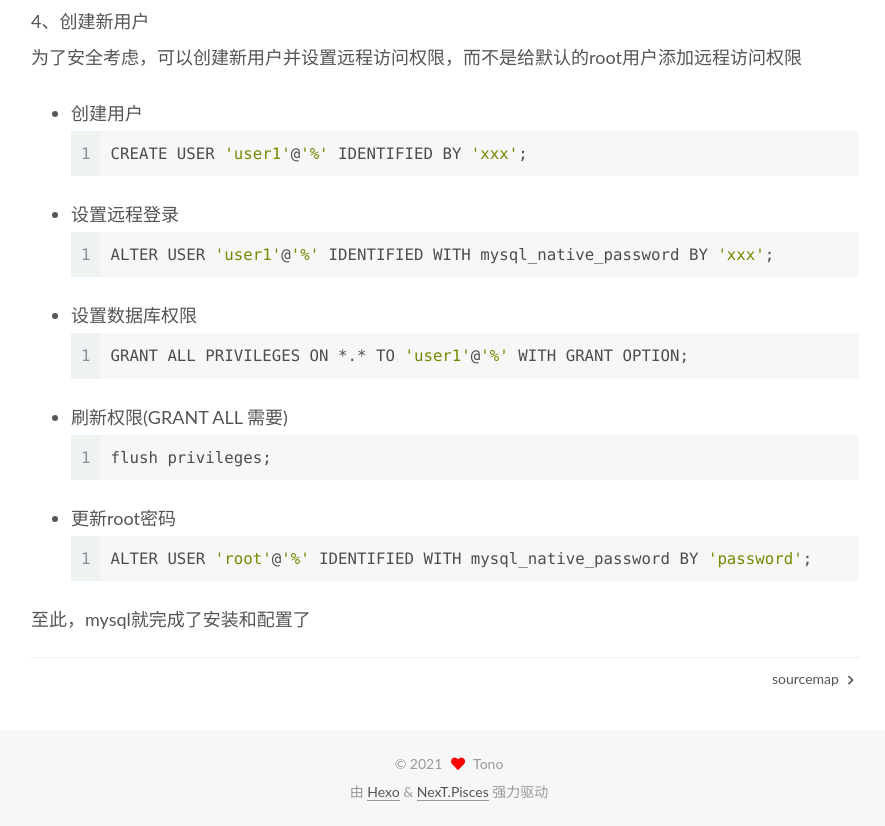
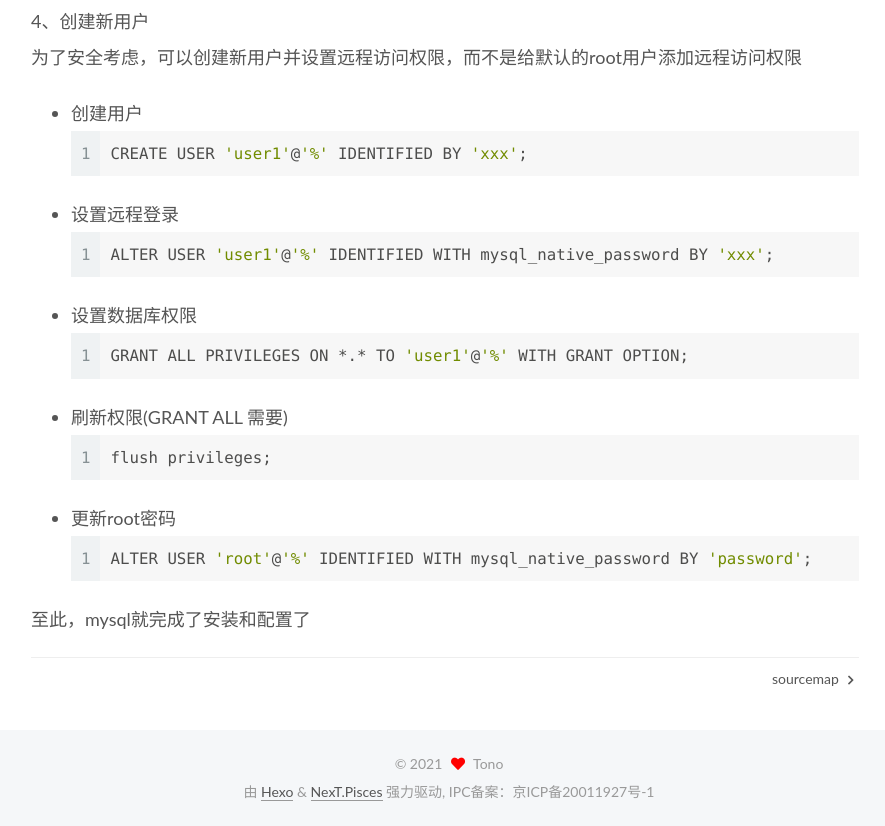
Before and after one commit to tonokim/tonokim.github.io, a plain HTML site: page 2020/07/06/qunhui-mysql/index.html in a window 1280 px wide. Shown: the part 5970-6796 px from the top of the page, without its empty margins (321-1206 px from the left). Drawn offline with Linux system fonts and the light colour scheme.

Commit message:
Site updated: 2021-10-24 22:22:18

```diff
--- a/2020/07/06/qunhui-mysql/index.html
+++ b/2020/07/06/qunhui-mysql/index.html
@@ -370,7 +370,8 @@
   </span>
   <span class="author" itemprop="copyrightHolder">Tono</span>
 </div>
-  <div class="powered-by">由 <a href="https://hexo.io/" class="theme-link" rel="noopener" target="_blank">Hexo</a> & <a href="https://pisces.theme-next.org/" class="theme-link" rel="noopener" target="_blank">NexT.Pisces</a> 强力驱动
+  <div class="powered-by">由 <a href="https://hexo.io/" class="theme-link" rel="noopener" target="_blank">Hexo</a> & <a href="https://pisces.theme-next.org/" class="theme-link" rel="noopener" target="_blank">NexT.Pisces</a> 强力驱动,
+    IPC备案：京ICP备20011927号-1
   </div>
 
 
```
Also changed, not shown: 2020/08/10/sourcemap/index.html (+2 -1 lines), archives/2020/07/index.html (+2 -1 lines), archives/2020/08/index.html (+2 -1 lines), archives/2020/index.html (+2 -1 lines), archives/index.html (+2 -1 lines), index.html (+2 -1 lines).
